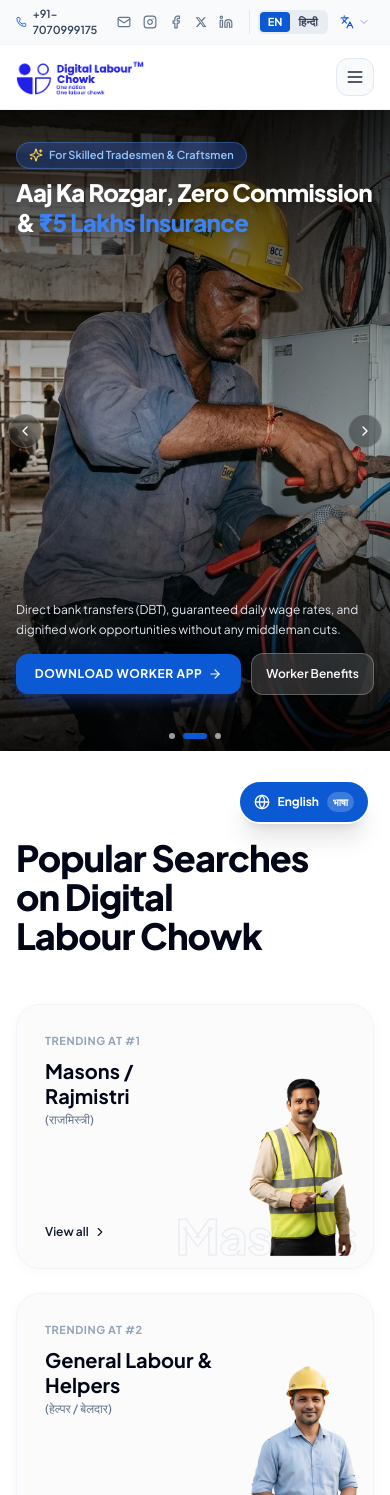
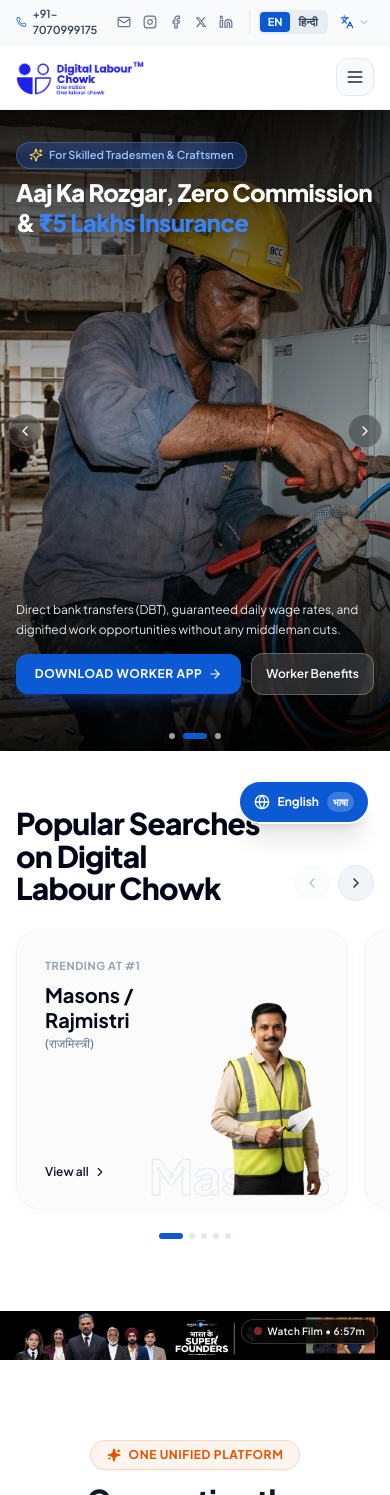
Before and after one commit to suryanmandal/digitallabourchowkv2, a Next.js app: page / in a window 390 px wide. Shown: the top 1495 px of the page. Built offline with nearby package versions, Linux system fonts and the light colour scheme.

Commit message:
feat(ui): implement responsive mobile carousel for Popular Searches cards while preserving desktop grid

```diff
--- a/components/Home.tsx
+++ b/components/Home.tsx
@@ -333,10 +333,146 @@ const POPULAR_SEARCH_CARDS: SearchCardProps[] = [
 ];
 
 export function PopularSearches() {
+  const [mobileIndex, setMobileIndex] = useState(0);
+  const scrollRef = useRef<HTMLDivElement>(null);
+
+  const scrollToIndex = (idx: number) => {
+    const nextIdx = Math.max(0, Math.min(idx, POPULAR_SEARCH_CARDS.length - 1));
+    setMobileIndex(nextIdx);
+    if (scrollRef.current) {
+      const child = scrollRef.current.children[nextIdx] as HTMLElement;
+      if (child) {
+        child.scrollIntoView({ behavior: "smooth", inline: "center", block: "nearest" });
+      }
+    }
+  };
+
+  const handleScroll = () => {
+    if (!scrollRef.current) return;
+    const container = scrollRef.current;
+    const scrollLeft = container.scrollLeft;
+    const itemWidth = container.children[0]?.clientWidth || 300;
+    const newIndex = Math.round(scrollLeft / (itemWidth + 16));
+    if (newIndex >= 0 && newIndex < POPULAR_SEARCH_CARDS.length && newIndex !== mobileIndex) {
+      setMobileIndex(newIndex);
+    }
+  };
+
   return (
-    <section className="w-full bg-white py-16 sm:py-24">
+    <section className="w-full bg-white py-14 sm:py-20 lg:py-24">
       <div className="max-w-7xl mx-auto px-4 sm:px-6 lg:px-8">
-        <div className="grid grid-cols-1 md:grid-cols-2 lg:grid-cols-3 gap-6 sm:gap-8 items-stretch">
+
+        {/* MOBILE VIEW: Interactive Swipeable Card Carousel (md:hidden) */}
+        <div className="md:hidden">
+          {/* Mobile Header with Title and Left/Right Nav Controls */}
+          <div className="flex items-end justify-between mb-6">
+            <h2 className="text-3xl sm:text-4xl font-black text-slate-950 tracking-tight leading-[1.08]">
+              Popular Searches <br />
+              <span className="text-slate-950 font-black">on Digital</span> <br />
+              <span className="text-slate-950 font-black">Labour Chowk</span>
+            </h2>
+
+            {/* Mobile Carousel Navigation Arrows */}
+            <div className="flex items-center gap-2 mb-1 flex-shrink-0">
+              <button
+                type="button"
+                onClick={() => scrollToIndex(mobileIndex - 1)}
+                disabled={mobileIndex === 0}
+                aria-label="Previous category"
+                className="w-9 h-9 rounded-full bg-slate-100 hover:bg-slate-200 disabled:opacity-30 disabled:pointer-events-none flex items-center justify-center text-slate-800 transition-all active:scale-95 border border-slate-200"
+              >
+                <ChevronLeft className="w-4 h-4" />
+              </button>
+              <button
+                type="button"
+                onClick={() => scrollToIndex(mobileIndex + 1)}
+                disabled={mobileIndex === POPULAR_SEARCH_CARDS.length - 1}
+                aria-label="Next category"
+                className="w-9 h-9 rounded-full bg-slate-100 hover:bg-slate-200 disabled:opacity-30 disabled:pointer-events-none flex items-center justify-center text-slate-800 transition-all active:scale-95 border border-slate-200"
+              >
+                <ChevronRight className="w-4 h-4" />
+              </button>
+            </div>
+          </div>
+
+          {/* Mobile Carousel Snap Track */}
+          <div
+            ref={scrollRef}
+            onScroll={handleScroll}
+            className="flex overflow-x-auto snap-x snap-mandatory scrollbar-none gap-4 pb-2 -mx-4 px-4 scroll-smooth"
+            style={{ scrollbarWidth: "none", msOverflowStyle: "none" }}
+          >
+            {POPULAR_SEARCH_CARDS.map((card, idx) => (
+              <div key={card.rank} className="w-[85vw] max-w-[340px] flex-shrink-0 snap-center">
+                <Link
+                  href={card.href}
+                  className="group relative bg-[#FBFBFB] hover:bg-white rounded-3xl p-7 border border-slate-100 shadow-[0_2px_12px_rgba(0,0,0,0.03)] hover:shadow-xl hover:border-slate-200 transition-all duration-300 h-[280px] flex flex-col justify-between overflow-hidden block"
+                >
+                  {/* Top Text: Rank & Category Name */}
+                  <div className="relative z-10 max-w-[62%] h-[115px] flex flex-col justify-start">
+                    <span className="block text-[11px] font-bold text-slate-400 tracking-wider uppercase mb-2">
+                      TRENDING AT #{card.rank}
+                    </span>
+
+                    <h3 className="text-xl font-bold text-slate-950 leading-tight group-hover:text-[#0C59D4] transition-colors">
+                      {card.title} {card.subtitle && <span className="block">{card.subtitle}</span>}
+                    </h3>
+
+                    <p className="text-xs font-medium text-slate-500 mt-1">
+                      {card.hindi}
+                    </p>
+                  </div>
+
+                  {/* Watermark Background Outline Text */}
+                  <div
+                    aria-hidden="true"
+                    className="absolute right-4 bottom-2 text-5xl font-black stroke-watermark pointer-events-none select-none z-0"
+                  >
+                    {card.watermark}
+                  </div>
+
+                  {/* Cutout Worker Photo (Anchored Bottom-Right) */}
+                  <div className="absolute right-0 bottom-0 w-40 h-52 z-10 pointer-events-none">
+                    <Image
+                      src={card.imageSrc}
+                      alt={card.altText}
+                      fill
+                      sizes="160px"
+                      className="object-contain object-bottom transition-transform duration-300 group-hover:scale-105"
+                      priority={idx <= 1}
+                    />
+                  </div>
+
+                  {/* Bottom-Left Action Link */}
+                  <div className="relative z-10 pt-4 flex items-center gap-1 text-xs font-semibold text-slate-900 group-hover:text-[#0C59D4] transition-colors">
+                    <span>View all</span>
+                    <ChevronRight className="w-3.5 h-3.5 transition-transform group-hover:translate-x-1" />
+                  </div>
+                </Link>
+              </div>
+            ))}
+          </div>
+
+          {/* Mobile Pagination Dots */}
+          <div className="flex items-center justify-center gap-1.5 mt-4">
+            {POPULAR_SEARCH_CARDS.map((_, idx) => (
+              <button
+                key={idx}
+                type="button"
+                onClick={() => scrollToIndex(idx)}
+                aria-label={`Go to card ${idx + 1}`}
+                className={`transition-all duration-300 rounded-full ${
+                  idx === mobileIndex
+                    ? "w-6 h-1.5 bg-[#0C59D4]"
+                    : "w-1.5 h-1.5 bg-slate-200 hover:bg-slate-300"
+                }`}
+              />
+            ))}
+          </div>
+        </div>
+
+        {/* DESKTOP VIEW: Preserved 100% Exactly (hidden md:grid) */}
+        <div className="hidden md:grid md:grid-cols-2 lg:grid-cols-3 gap-6 sm:gap-8 items-stretch">
           {/* Row 1, Column 1: Main Section Title */}
           <div className="flex flex-col justify-center pr-4 py-6 lg:py-0">
             <h2 className="text-4xl sm:text-5xl lg:text-[54px] font-black text-slate-950 tracking-tight leading-[1.08]">
@@ -396,6 +532,7 @@ export function PopularSearches() {
             </Link>
           ))}
         </div>
+
       </div>
     </section>
   );
```
